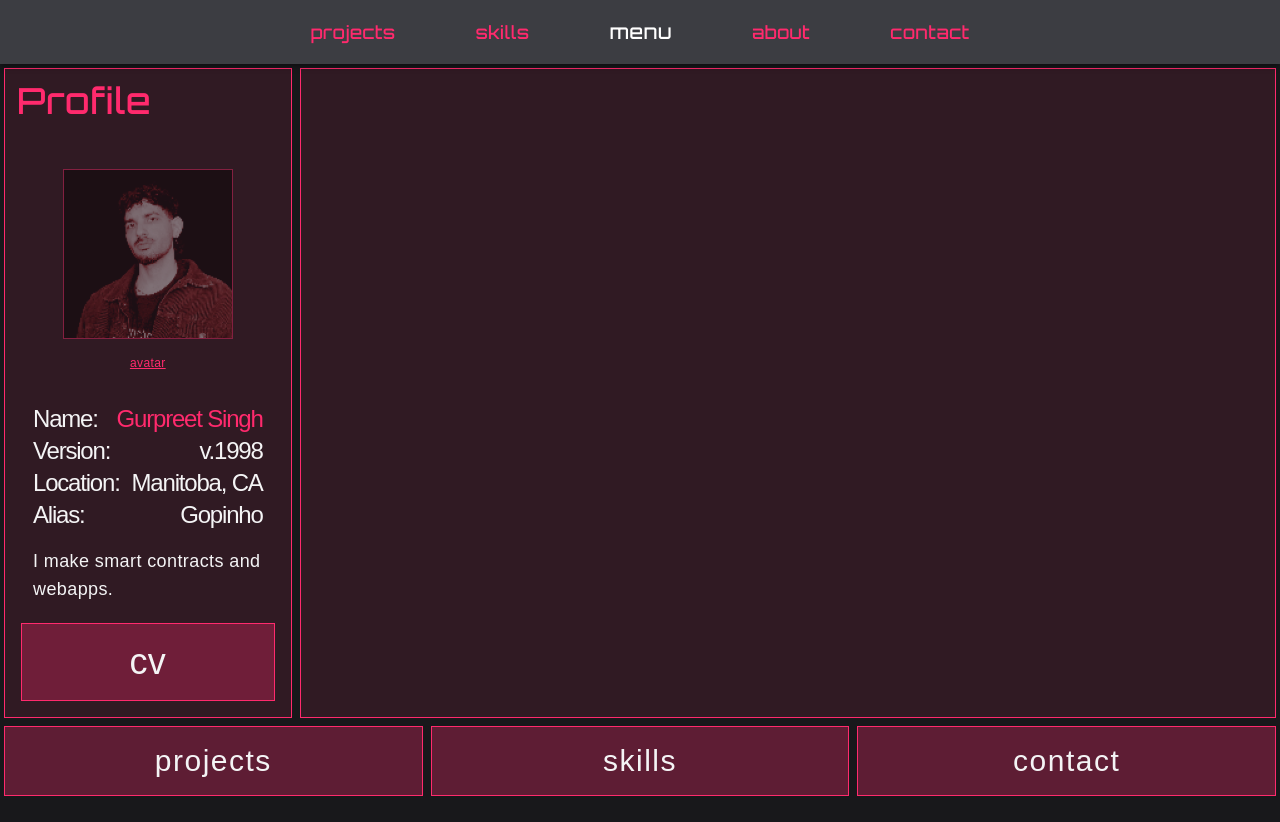
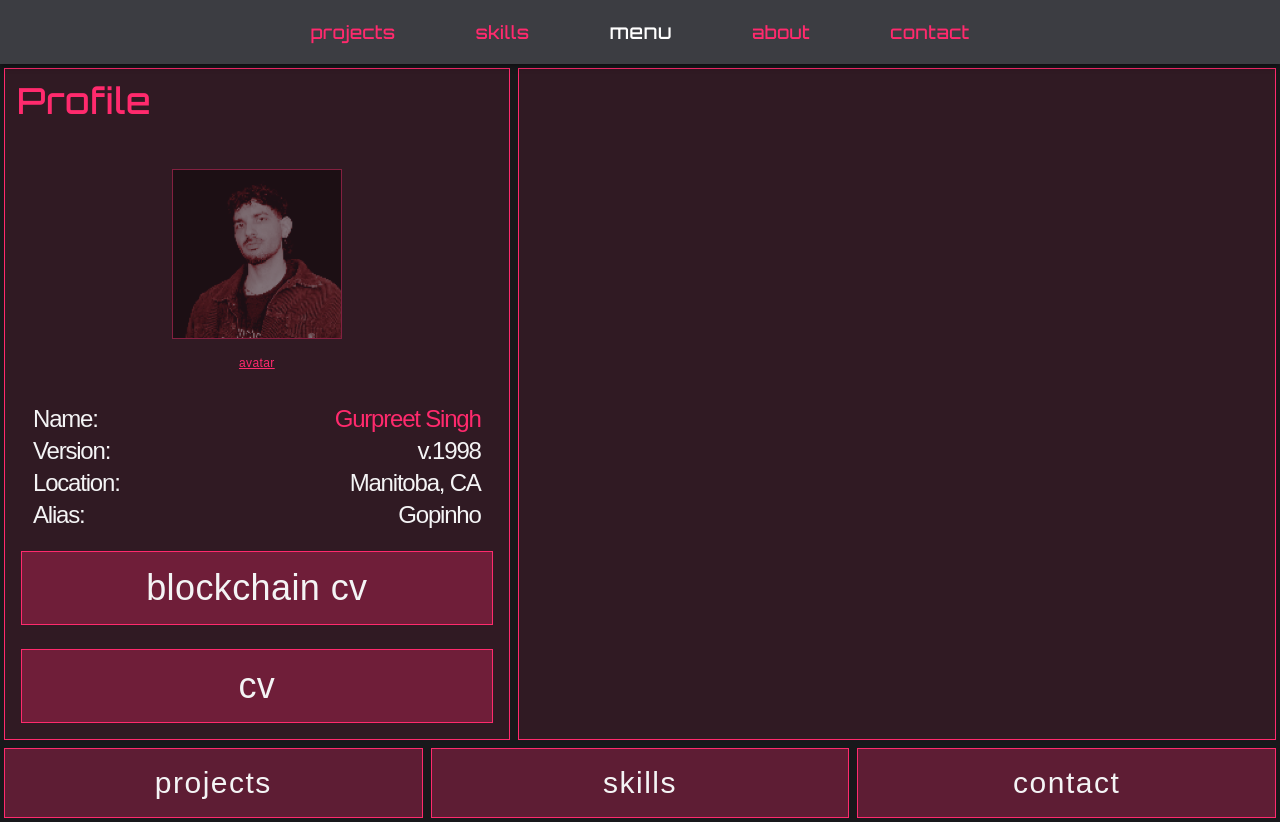
Before and after one commit to gopiinho/devProfile, a Next.js app: page / in a window 1280 px wide. Before the commit the page ends 800 px from the top, so only its background shows below. Built offline with nearby package versions, Linux system fonts and the light colour scheme; a web font is replaced by a local one.

Commit message:
Update: Main widths

```diff
--- a/components/Main.jsx
+++ b/components/Main.jsx
@@ -17,7 +17,7 @@ const Main = () => {
     >
       <div className="flex lg:flex-col md:flex-col sm:flex-col w-full h-full justify-between">
         <div className="flex h-full lg:flex-row md:flex-row sm:flex-col">
-          <div className="flex flex-col gap-4 m-1 p-3 font-electro text-left bg-[#ff2a6d]/10 border border-[#ff2a6d]">
+          <div className="flex lg:w-[40%] md:w-[40%] sm:w-full flex-col gap-4 m-1 p-3 font-electro text-left bg-[#ff2a6d]/10 border border-[#ff2a6d]">
             <h1 className="text-4xl font-cyber text-[#ff2a6d] mb-8">Profile</h1>
             <Image
               src={avatar}
@@ -46,12 +46,17 @@ const Main = () => {
               <h2 className="text-2xl tracking-tighter flex justify-between">
                 Alias: <span className="text-right">Gopinho</span>
               </h2>
-              <p className="text-lg mt-4">
-                I make smart contracts and webapps.
-              </p>
             </div>
             <Link
-              href="https://github.com/igopib"
+              href="https://drive.google.com/file/d/1wM0f_5Z0fP6SfMVMZdNO6G_GSZCZrhn4/view?usp=share_link"
+              target="_blank"
+              rel="noopener noreferrer"
+              className="flex gap-4 py-4 m-1 h-full lg:text-4xl md:text-2xl sm:text-xl items-center justify-center bg-[#ff2a6d]/30 hover:bg-[#ff2a6d]/60 border border-[#ff2a6d] transform duration-300"
+            >
+              blockchain cv
+            </Link>
+            <Link
+              href="https://drive.google.com/file/d/1wM0f_5Z0fP6SfMVMZdNO6G_GSZCZrhn4/view?usp=share_link"
               target="_blank"
               rel="noopener noreferrer"
               className="flex gap-4 py-4 m-1 h-full lg:text-4xl md:text-2xl sm:text-xl items-center justify-center bg-[#ff2a6d]/30 hover:bg-[#ff2a6d]/60 border border-[#ff2a6d] transform duration-300"
@@ -59,7 +64,7 @@ const Main = () => {
               cv
             </Link>
           </div>
-          <div className="w-full flex flex-col gap-4 m-1 p-3 font-electro text-left bg-[#ff2a6d]/10 border border-[#ff2a6d]"></div>
+          <div className="lg:w-[60%] md:w-[60%] sm:w-full flex flex-col gap-4 m-1 p-3 font-electro text-left bg-[#ff2a6d]/10 border border-[#ff2a6d]"></div>
         </div>
         <div>
           <div className="w-full lg:text-3xl md:text-2xl sm:text-sm">
```
